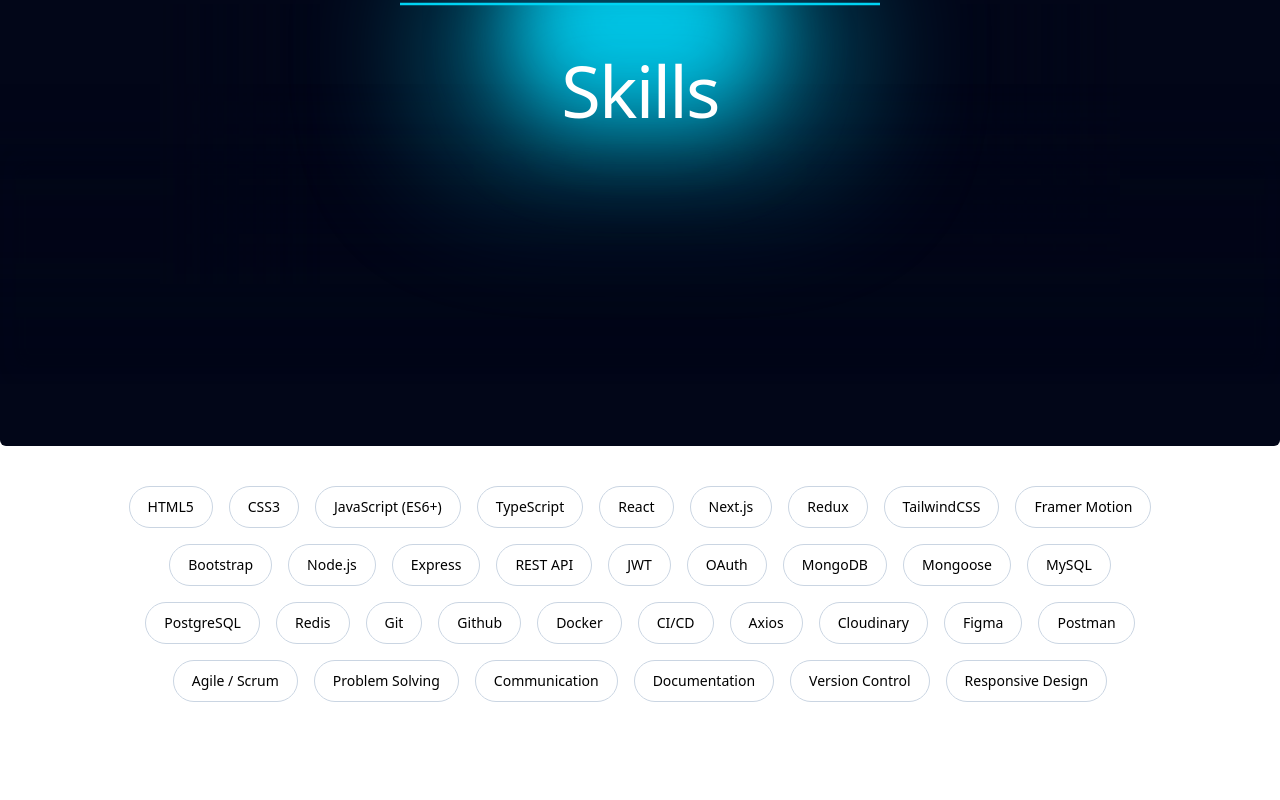
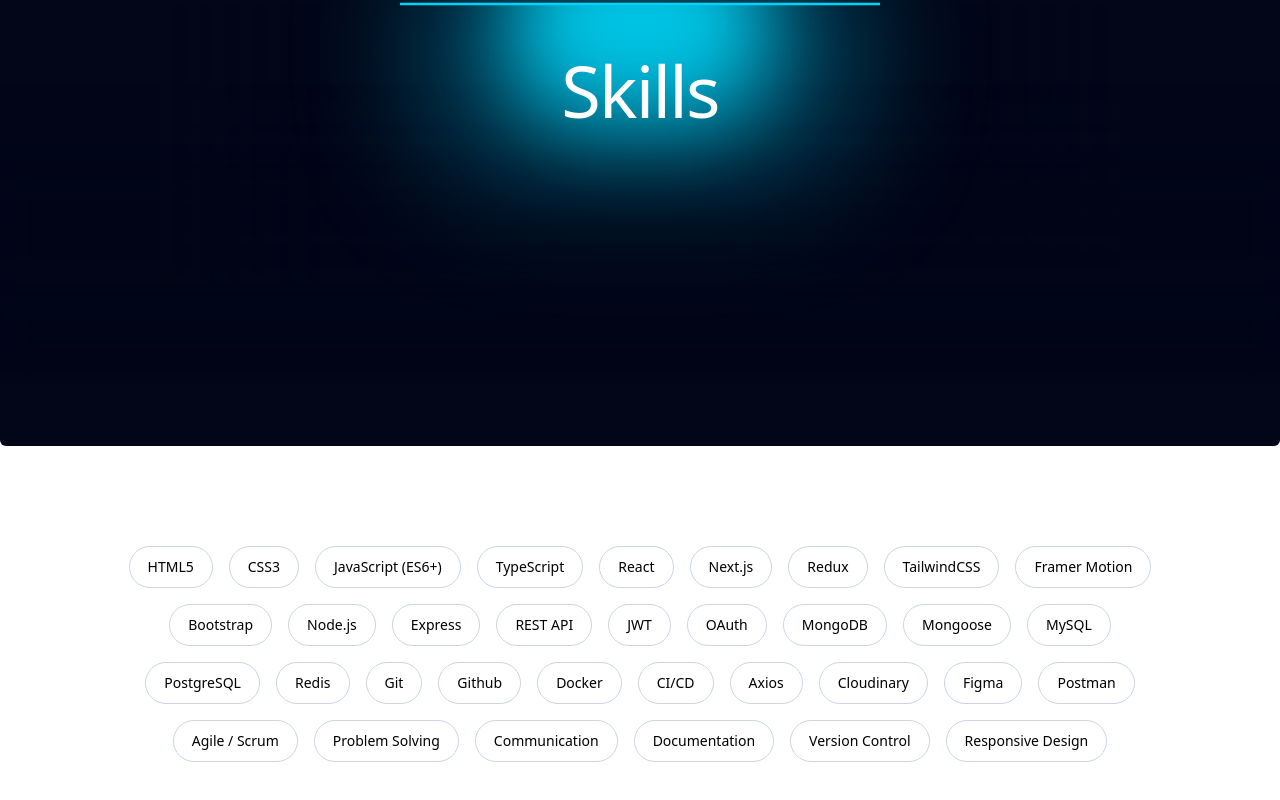
Before and after one commit to WajidAli05/personal-portfolio, a React (Vite) app: page / in a window 1280 px wide. Shown: the part 10148-10948 px from the top of the page. Before the commit the page ends 10890 px from the top, so only its background shows below. Built offline with nearby package versions, Linux system fonts and the light colour scheme.

Commit message:
fixed floating dock hidding skills

```diff
--- a/src/App.jsx
+++ b/src/App.jsx
@@ -9,7 +9,6 @@
   MobileNavMenu,
   MobileNavToggle,
   NavbarLogo,
-  NavbarButton
 } from "./components/ui/resizable-navbar";
 import { HeroParallax } from "./components/ui/hero-parallax";
 import { MacbookScroll } from "./components/ui/macbook-scroll";
@@ -20,9 +19,9 @@
 import { FloatingDock } from "./components/ui/floating-dock";
 import { IconBrandGithub, IconBrandLinkedin, IconHome2, IconBrandUpwork  } from "@tabler/icons-react";
 import { EvervaultCard } from "./components/ui/evervault-card";
-import logo from './assets/logo.jpg'
 
 //images imports
+import logo from './assets/logo.jpg'
 import frontendImage1 from "./assets/frontend1.jpg"
 import frontendImage2 from "./assets/frontend2.jpg"
 import backendImage1 from "./assets/backend1.jpg"
@@ -435,7 +434,7 @@
     </div>
     {/* Skills Section */}
     <LampDemo text="Skills" />
-    <div className="bg-transparent flex flex-wrap gap-4 justify-center items-center px-4 sm:px-8 md:px-12 lg:px-30 py-10">
+    <div className="bg-transparent flex flex-wrap gap-4 justify-center items-center px-4 sm:px-8 md:px-12 lg:px-30 py-25">
       {skills.map((skill, index) => (
         <div
           key={index}
```
